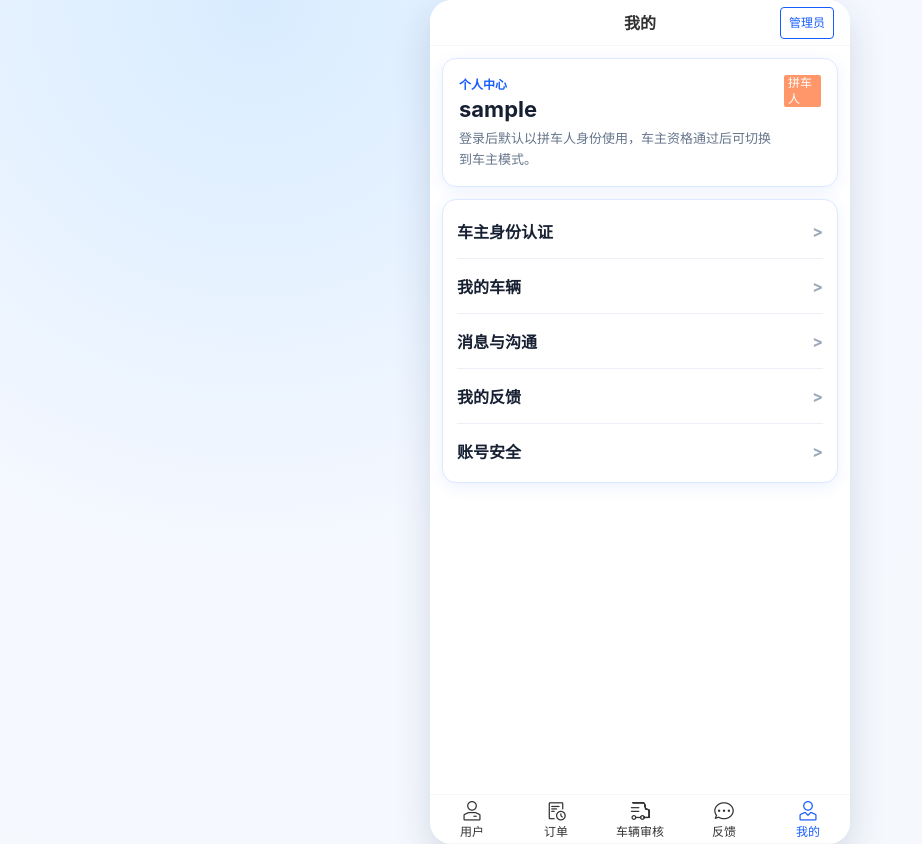
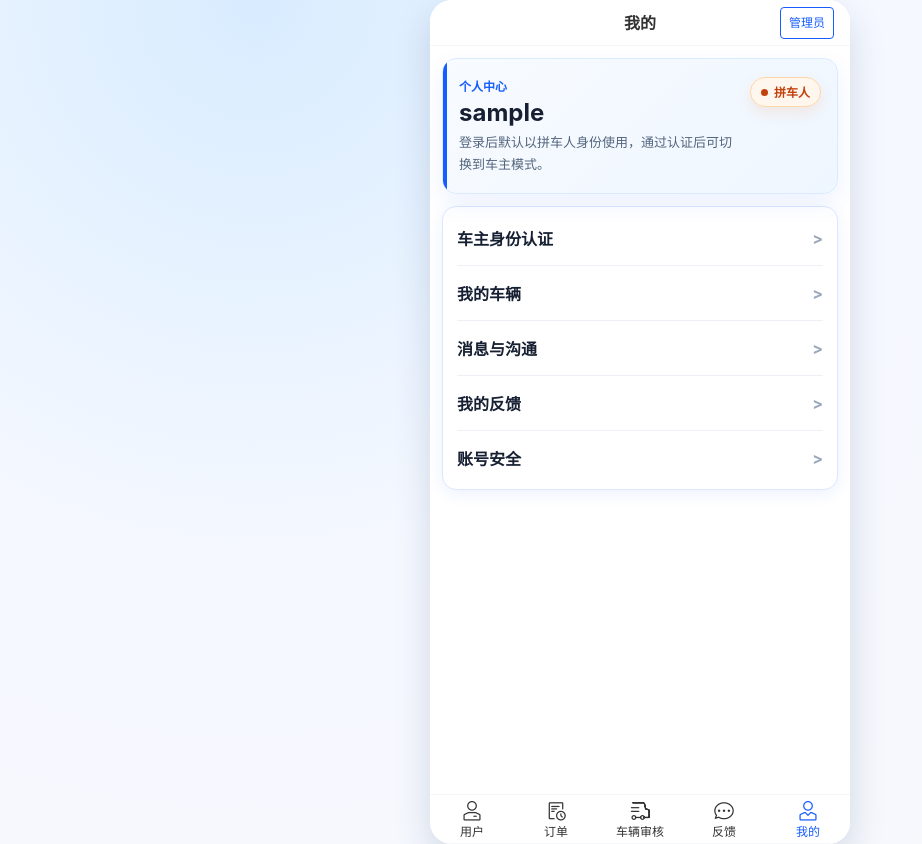
Before and after one commit to wxjjjjj/Software-project, a Vue app in the folder frontend/: page /me/profile in a window 1280 px wide. Shown: the whole page, without its empty margins (0-922 px from the left). Built offline with nearby package versions, Linux system fonts and the light colour scheme; sample sign-in values are in the browser's storage.

Commit message:
style: polish profile status card

```diff
--- a/frontend/src/views/me/MeProfile.vue
+++ b/frontend/src/views/me/MeProfile.vue
@@ -1,14 +1,19 @@
 <template>
   <div class="me-page">
-    <section class="page-card profile-card">
-      <div>
+    <section class="page-card profile-card" :class="{ 'profile-card--owner': session.ownerVerified }">
+      <div class="profile-main">
         <div class="eyebrow">个人中心</div>
         <h2>{{ session.username || '未命名用户' }}</h2>
-        <p>登录后默认以拼车人身份使用，车主资格通过后可切换到车主模式。</p>
+        <p>
+          {{ session.ownerVerified
+            ? '已通过车主资格认证，可切换到车主模式并管理车辆。'
+            : '登录后默认以拼车人身份使用，通过认证后可切换到车主模式。' }}
+        </p>
       </div>
-      <van-tag :type="session.ownerVerified ? 'success' : 'warning'">
-        {{ session.ownerVerified ? '已具备车主资格' : '拼车人' }}
-      </van-tag>
+      <div class="identity-badge" :class="{ 'identity-badge--owner': session.ownerVerified }">
+        <span class="badge-dot"></span>
+        <span>{{ session.ownerVerified ? '已具备车主资格' : '拼车人' }}</span>
+      </div>
     </section>
 
     <section class="page-card action-list">
@@ -44,21 +49,100 @@ const session = getSession()
 </script>
 
 <style scoped>
-.me-page { display: grid; gap: 12px; }
+.me-page {
+  display: grid;
+  gap: 12px;
+}
+
 .profile-card {
   display: flex;
   align-items: flex-start;
   justify-content: space-between;
-  gap: 12px;
+  gap: 16px;
+  position: relative;
+  overflow: hidden;
+  padding: 18px 16px;
+  border: 1px solid #dbeafe;
+  background: linear-gradient(135deg, #f8fbff 0%, #eef6ff 100%);
+  box-shadow: 0 10px 24px rgba(22, 93, 255, 0.08);
 }
+
+.profile-card::before {
+  content: '';
+  position: absolute;
+  inset: 0 auto 0 0;
+  width: 4px;
+  background: #165dff;
+}
+
+.profile-card--owner {
+  border-color: #bbf7d0;
+  background: linear-gradient(135deg, #f7fffb 0%, #eff6ff 100%);
+}
+
+.profile-card--owner::before {
+  background: #10b981;
+}
+
+.profile-main {
+  min-width: 0;
+  display: grid;
+  gap: 6px;
+}
+
 .eyebrow {
   color: #165dff;
   font-size: 12px;
   font-weight: 700;
-  margin-bottom: 4px;
 }
-h2 { margin: 0 0 6px; font-size: 22px; color: #172033; }
-p { margin: 0; color: #65758b; font-size: 13px; line-height: 1.6; }
+
+h2 {
+  margin: 0;
+  font-size: 24px;
+  line-height: 1.1;
+  color: #172033;
+}
+
+p {
+  margin: 0;
+  color: #52657d;
+  font-size: 13px;
+  line-height: 1.65;
+}
+
+.identity-badge {
+  flex: 0 0 auto;
+  display: inline-flex;
+  align-items: center;
+  gap: 6px;
+  min-height: 30px;
+  max-width: 126px;
+  padding: 6px 10px;
+  border-radius: 999px;
+  border: 1px solid #fed7aa;
+  background: #fff7ed;
+  color: #c2410c;
+  font-size: 12px;
+  font-weight: 700;
+  line-height: 1.25;
+  box-shadow: 0 6px 14px rgba(249, 115, 22, 0.12);
+}
+
+.identity-badge--owner {
+  border-color: #a7f3d0;
+  background: #ecfdf5;
+  color: #047857;
+  box-shadow: 0 6px 14px rgba(16, 185, 129, 0.14);
+}
+
+.badge-dot {
+  width: 7px;
+  height: 7px;
+  border-radius: 999px;
+  background: currentColor;
+  flex: 0 0 auto;
+}
+
 .action-list { display: grid; padding: 4px 14px; }
 .action-row {
   display: flex;
@@ -72,4 +156,14 @@ p { margin: 0; color: #65758b; font-size: 13px; line-height: 1.6; }
 }
 .action-row:last-child { border-bottom: none; }
 .action-row b { color: #9aa8ba; }
+
+@media (max-width: 360px) {
+  .profile-card {
+    flex-direction: column;
+  }
+
+  .identity-badge {
+    max-width: none;
+  }
+}
 </style>
```
